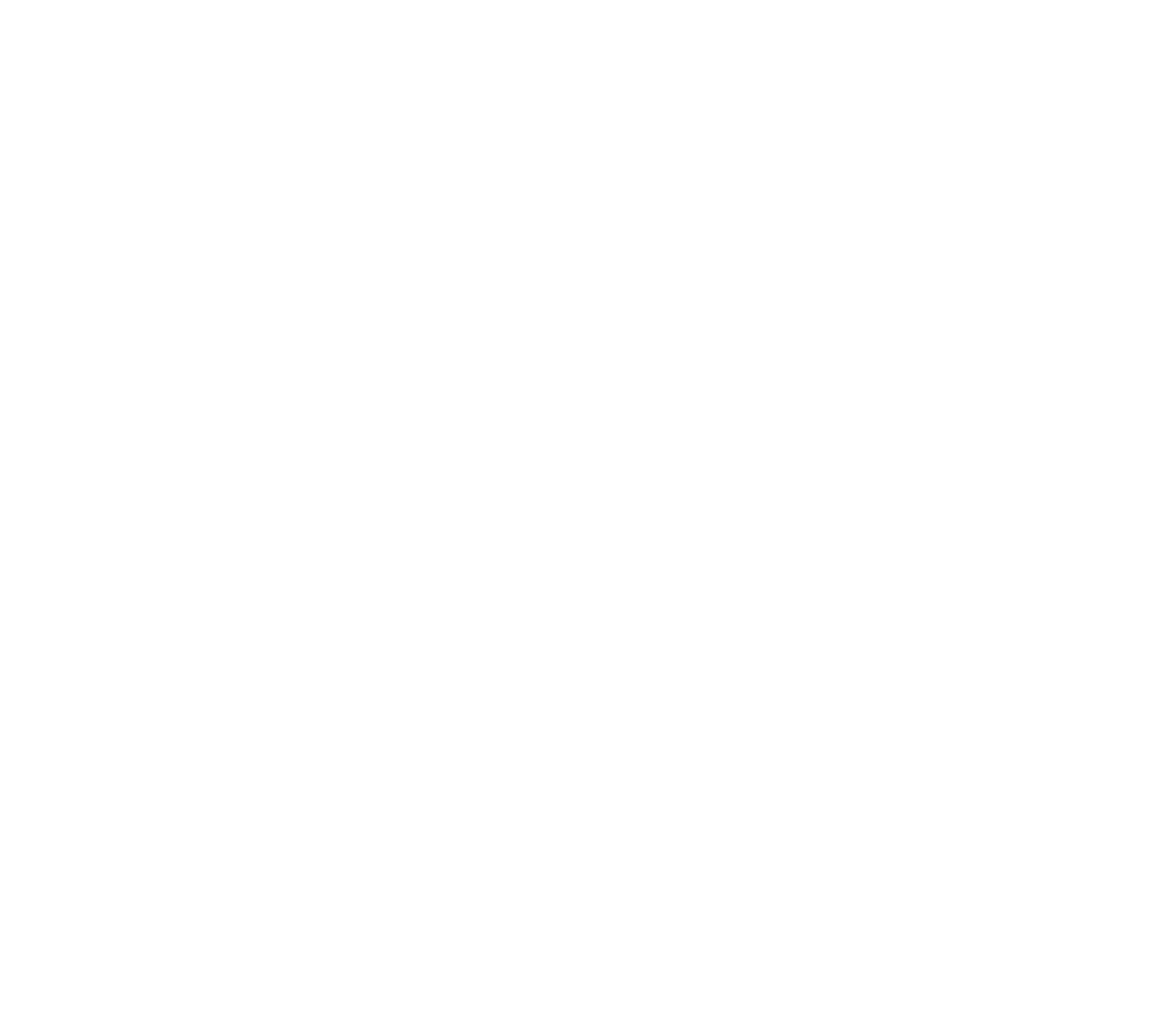
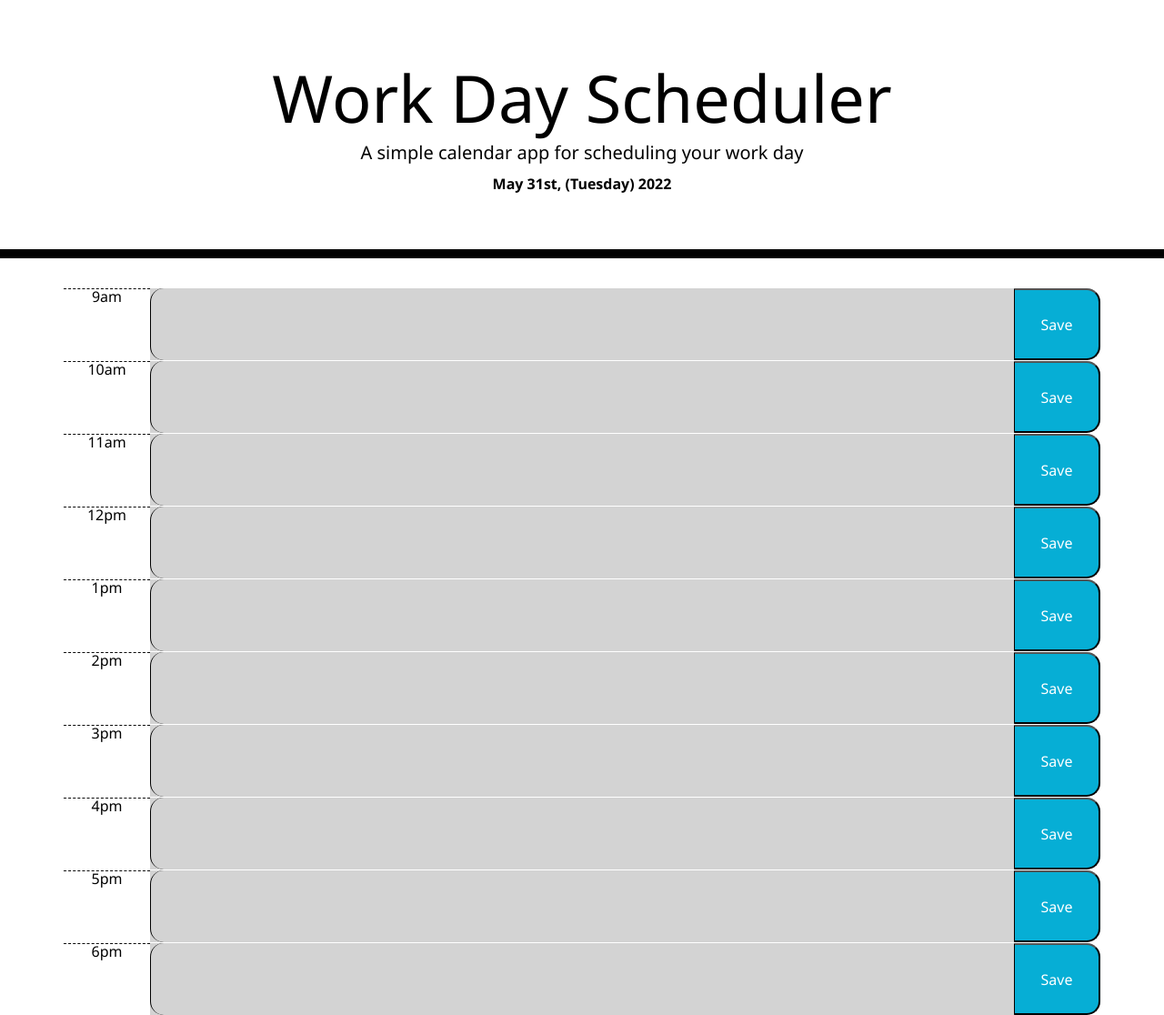
Before and after one commit to GrahamP98/Work-Day-Scheduler, a plain HTML site: page index.html in a window 1280 px wide. Shown: the whole page at 91% size. Before the commit the page ends 800 px from the top, so only its background shows below. Drawn offline with nearby package versions, Linux system fonts and the light colour scheme.

Commit message:
shouldve done this a while ago, script.js complete, style.css needs comments, indesx.html complete, readme hasnt even started

```diff
--- /dev/null
+++ b/assets/css/style.css
@@ -0,0 +1,78 @@
+body {
+   font-family: 'Segoe UI', Tahoma, Geneva, Verdana, sans-serif;
+    font-size: 16px;
+    line-height: 1;
+}
+
+textarea {
+    background: transparent;
+    border: none;
+    resize: none;
+    color: #000000;
+    border-left: 1px solid black;
+    padding: 10px;
+}
+
+.jumbotron {
+    text-align: center;
+    background-color: transparent;
+    color: black;
+    border-radius: 0;
+    border-bottom: 10px solid black;
+}
+
+.time-block {
+    text-align: center;
+    border-radius: 15px;
+}
+
+.description {
+    white-space: pre-wrap;
+    text-align: center;
+    border-radius: 15px;
+}
+
+#currentDay {
+    font-family: 'Segoe UI', Tahoma, Geneva, Verdana, sans-serif;
+    font-weight: bolder;
+}
+
+.row {
+    white-space: pre-wrap;
+    height: 80px;
+    border-top: 1px solid white;
+}
+
+.hour {
+    background-color: #ffffff;
+    color: #000000;
+    border-top: 1px dashed #000000;
+}
+
+.past {
+    background-color: #d3d3d3;
+    color: white;
+}
+
+.present {
+    background-color: #ff6961;
+    color: white;
+}
+
+.future {
+    background-color: #77dd77;
+    color: white;
+}
+
+.saveBtn {
+    border-left: 1px solid black;
+    border-top-right-radius: 15px;
+    border-bottom-right-radius: 15px;
+    background-color: #06aed5;
+    color: white;
+}
+
+.saveBtn i:hover {
+    font-size: 20px;
+    transition: all 0.3s ease-in-out;
+}
--- /dev/null
+++ b/assets/js/script.js
@@ -0,0 +1,48 @@
+// using moment.js to display time
+$('#currentDay').text(moment().format('MMMM Do, (dddd) YYYY'));
+
+//GLOBAL VARIABLES
+var saveBtn = $('.saveBtn');
+
+//function to save description to a corresponding hour to local storage.
+saveBtn.on('click', function () {
+    var time = $(this).siblings('.hour').text();
+    var description = $(this).siblings('.description').val();
+    localStorage.setItem(time, description);
+    alert(description + " has been saved for " + time);
+});
+
+//using moment.js this function takes the current hour determines if its more, less or equal to the scheduler hours and gives it a corresponding class which gives it certain style properties.
+function colorCoordinator() {
+    var hour = moment().hours();
+
+    $('.time-block').each(function () {
+
+        var rHour = parseInt($(this).attr('id'));
+
+        if (rHour > hour) {
+            $(this).addClass('future');
+        } else if (rHour === hour) {
+            $(this).addClass('present');
+        } else {
+            $(this).addClass('past');
+        }
+    })
+};
+
+//events stay when saved even when page is refreshed.
+function saveEvents() {
+
+    $('.hour').each(function () {
+        var event = $(this).text();
+        var description = localStorage.getItem(event);
+
+        if (event !== null) {
+            $(this).siblings('.description').val(description);
+        }
+    });
+}
+
+//call functions
+colorCoordinator();
+saveEvents();
--- a/index.html
+++ b/index.html
@@ -1 +1,82 @@
-<!--  -->
+<!DOCTYPE html>
+<html lang="en">
+
+<head>
+    <meta charset="UTF-8" />
+    <meta name="viewport" content="width=device-width, initial-scale=1.0" />
+    <meta http-equiv="X-UA-Compatible" content="ie=edge" />
+    <link rel="stylesheet" href="https://stackpath.bootstrapcdn.com/bootstrap/4.3.1/css/bootstrap.min.css" />
+    <link rel="stylesheet" href="https://use.fontawesome.com/releases/v5.8.1/css/all.css"
+        integrity="sha384-50oBUHEmvpQ+1lW4y57PTFmhCaXp0ML5d60M1M7uH2+nqUivzIebhndOJK28anvf" crossorigin="anonymous" />
+    <link href="https://fonts.googleapis.com/css?family=Open+Sans&display=swap" rel="stylesheet" />
+    <link rel="stylesheet" href="./assets/css/style.css" />
+    <title>Work Day Scheduler</title>
+</head>
+
+<body>
+    <header class="jumbotron text-center">
+        <h1 class="display-3">Work Day Scheduler</h1>
+        <p class="lead">A simple calendar app for scheduling your work day</p>
+        <span id="currentDay"></span>
+    </header>
+    <div class="container">
+        <!-- Timeblocks go here -->
+        <section class="row time-block">
+            <div class="col-1 hour">9am</div>
+            <textarea class="col-10 description"></textarea>
+            <button class="col-1 saveBtn">Save</button>
+        </section>
+        <section class="row time-block">
+            <div class="col-1 hour">10am</div>
+            <textarea class="col-10 description"></textarea>
+            <button class="col-1 saveBtn">Save</button>
+        </section>
+        <section class="row time-block">
+            <div class="col-1 hour">11am</div>
+            <textarea class="col-10 description"></textarea>
+            <button class="col-1 saveBtn">Save</button>
+        </section>
+        <section class="row time-block">
+            <div class="col-1 hour">12pm</div>
+            <textarea class="col-10 description"></textarea>
+            <button class="col-1 saveBtn">Save</button>
+        </section>
+        <section class="row time-block">
+            <div class="col-1 hour">1pm</div>
+            <textarea class="col-10 description"></textarea>
+            <button class="col-1 saveBtn">Save</button>
+        </section>
+        <section class="row time-block">
+            <div class="col-1 hour">2pm</div>
+            <textarea class="col-10 description"></textarea>
+            <button class="col-1 saveBtn">Save</button>
+        </section>
+        <section class="row time-block">
+            <div class="col-1 hour">3pm</div>
+            <textarea class="col-10 description"></textarea>
+            <button class="col-1 saveBtn">Save</button>
+        </section>
+        <section class="row time-block">
+            <div class="col-1 hour">4pm</div>
+            <textarea class="col-10 description"></textarea>
+            <button class="col-1 saveBtn">Save</button>
+        </section>
+        <section class="row time-block">
+            <div class="col-1 hour">5pm</div>
+            <textarea class="col-10 description"></textarea>
+            <button class="col-1 saveBtn">Save</button>
+        </section>
+        <section class="row time-block">
+            <div class="col-1 hour">6pm</div>
+            <textarea class="col-10 description"></textarea>
+            <button class="col-1 saveBtn">Save</button>
+        </section>
+    </div>
+
+    <!-- all javascripts that are linked -->
+    <script src="https://cdnjs.cloudflare.com/ajax/libs/jquery/3.2.1/jquery.min.js"></script>
+    <script src="https://cdnjs.cloudflare.com/ajax/libs/moment.js/2.24.0/moment.min.js"></script>
+    <script src="./assets/js/script.js"></script>
+</body>
+
+</html>
--- a/script.js
+++ /dev/null
@@ -1 +0,0 @@
-//
--- a/style.css
+++ /dev/null
@@ -1 +0,0 @@
-/*  */
```
Also changed, not shown: 1 other file.
